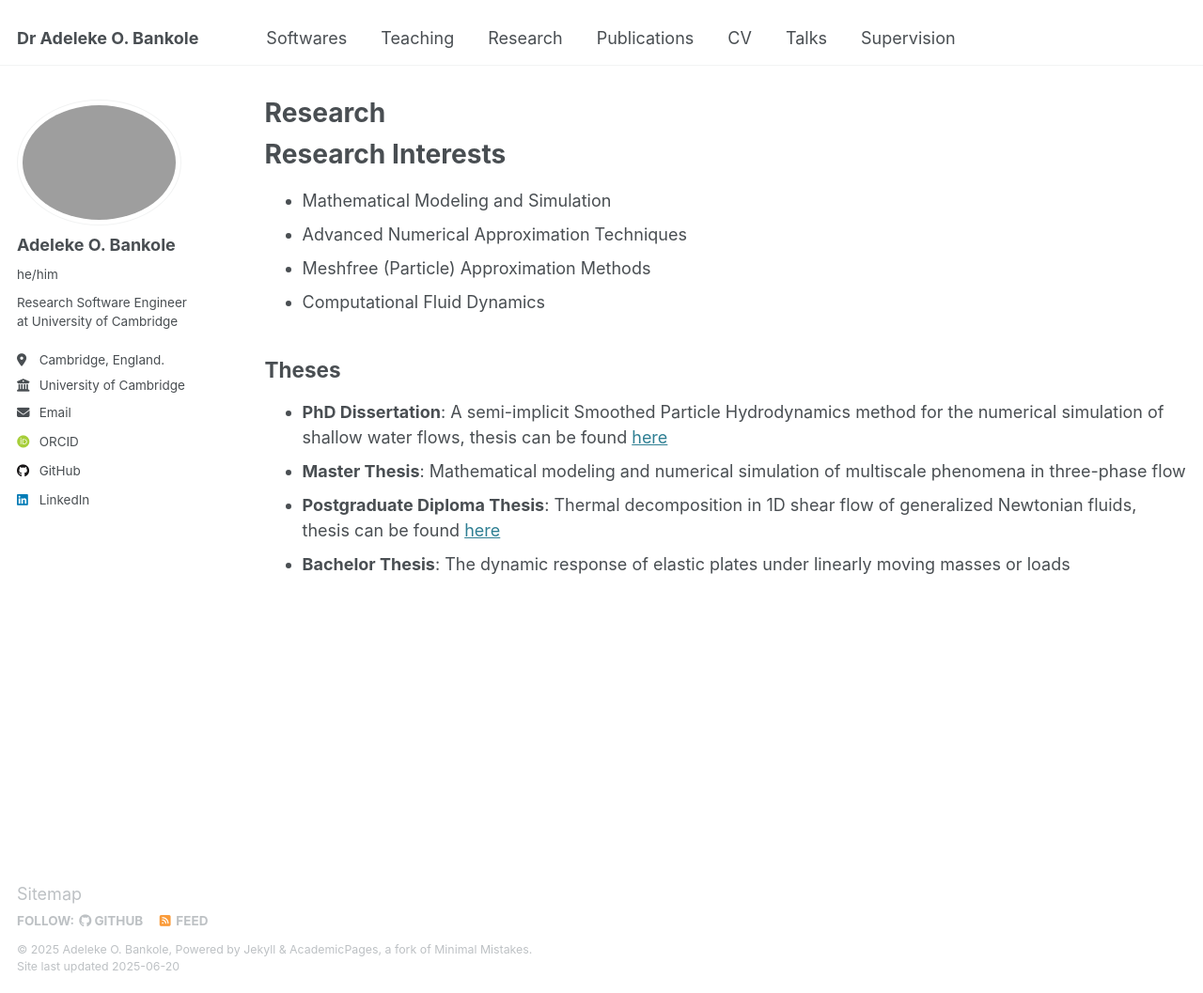
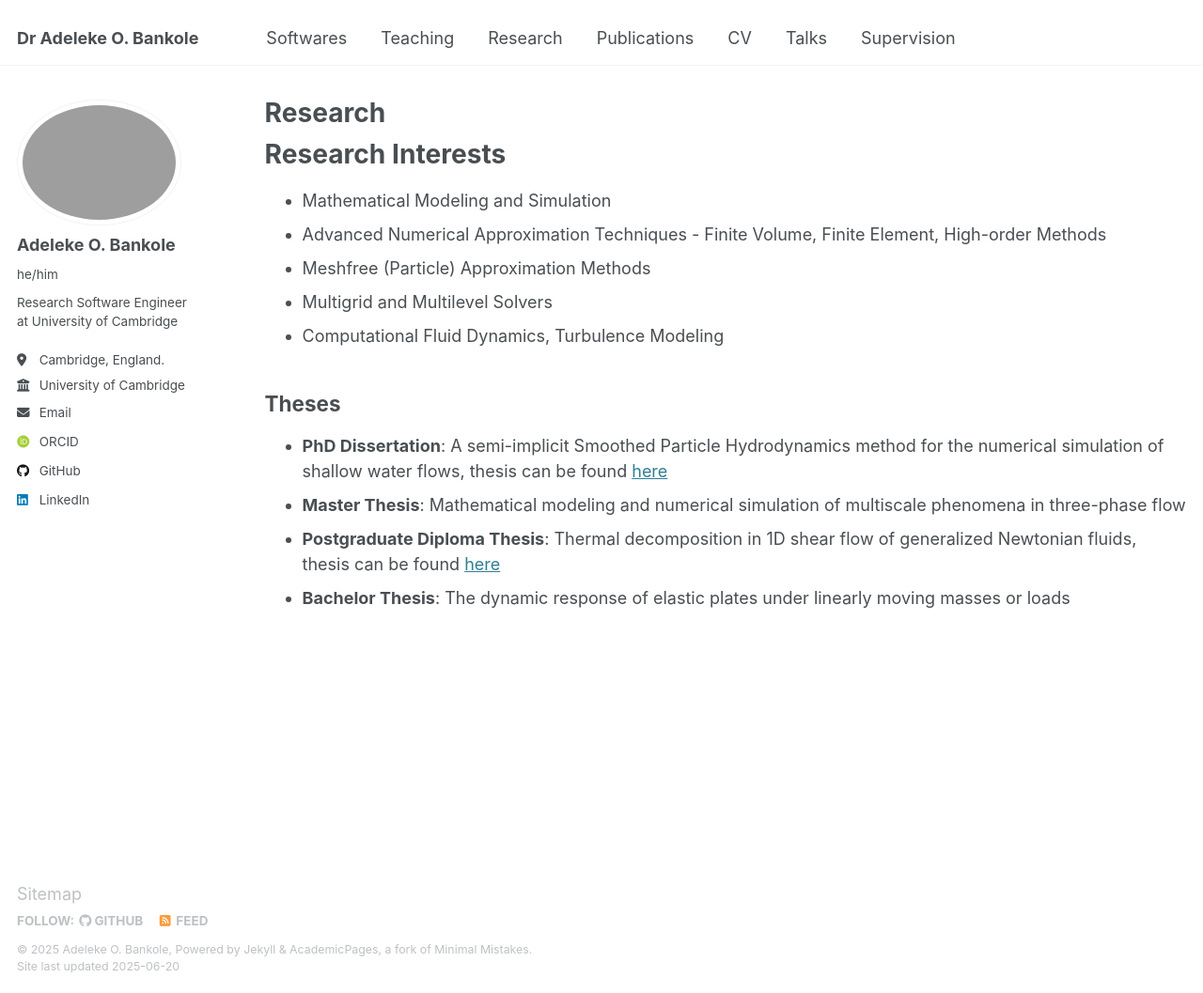
Before and after one commit to AdelekeBankole/adelekebankole.github.io, a Jekyll site: the page built from _research/research.md, in a window 1280 px wide and 1057 px high. Shown: the whole window at 94% size. Built offline with Jekyll 4.4.1, drawn with Linux system fonts in a browser that asks for light colours; some web fonts are replaced.

Commit message:
Update research.md

```diff
--- a/_research/research.md
+++ b/_research/research.md
@@ -7,9 +7,10 @@ author_profile: true
 Research Interests
 ======
 * Mathematical Modeling and Simulation
-* Advanced Numerical Approximation Techniques
+* Advanced Numerical Approximation Techniques - Finite Volume, Finite Element, High-order Methods
 * Meshfree (Particle) Approximation Methods
-* Computational Fluid Dynamics
+* Multigrid and Multilevel Solvers
+* Computational Fluid Dynamics, Turbulence Modeling
 
 ## Theses
 <!--====== -->
```
